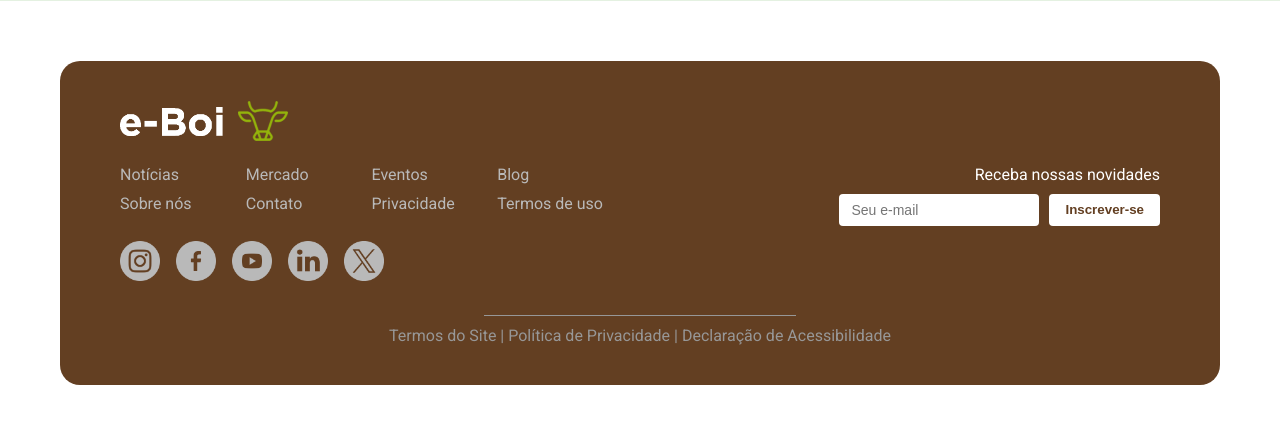
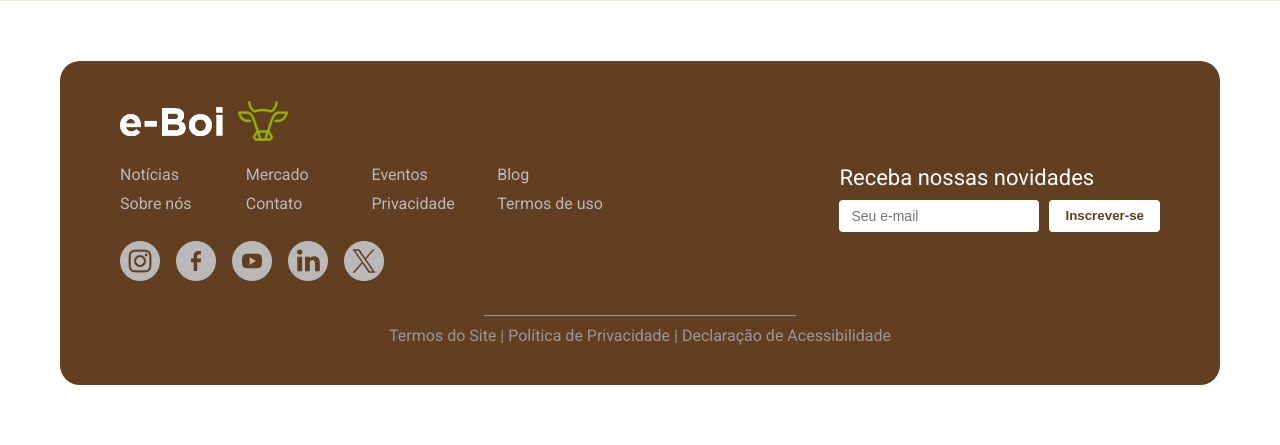
Before and after one commit to tuchanski/eboi, a Flask app: page / in a window 1280 px wide. Shown: the part 2867-3312 px from the top of the page. Run offline with Flask 3, Linux system fonts and the light colour scheme; some libraries are stand-ins or nearby versions.

Commit message:
Fix newsletter title

```diff
--- a/app/static/css/style-home.css
+++ b/app/static/css/style-home.css
@@ -417,15 +417,12 @@ footer {
 .footer-newsletter {
   display: flex;
   flex-direction: column;
-  align-items: flex-end;
   color: white;
   gap: 10px;
 }
 
 .newsletter-title {
-  font-size: 16px;
-  margin: 0;
-  text-align: right;
+  font-size: 22px;
 }
 
 .newsletter-form {
@@ -456,6 +453,7 @@ footer {
 .newsletter-form button:hover {
   background-color: #f5f5f5;
 }
+
 /* Responsividade */
 @media (max-width: 768px) {
   .hero {
```
